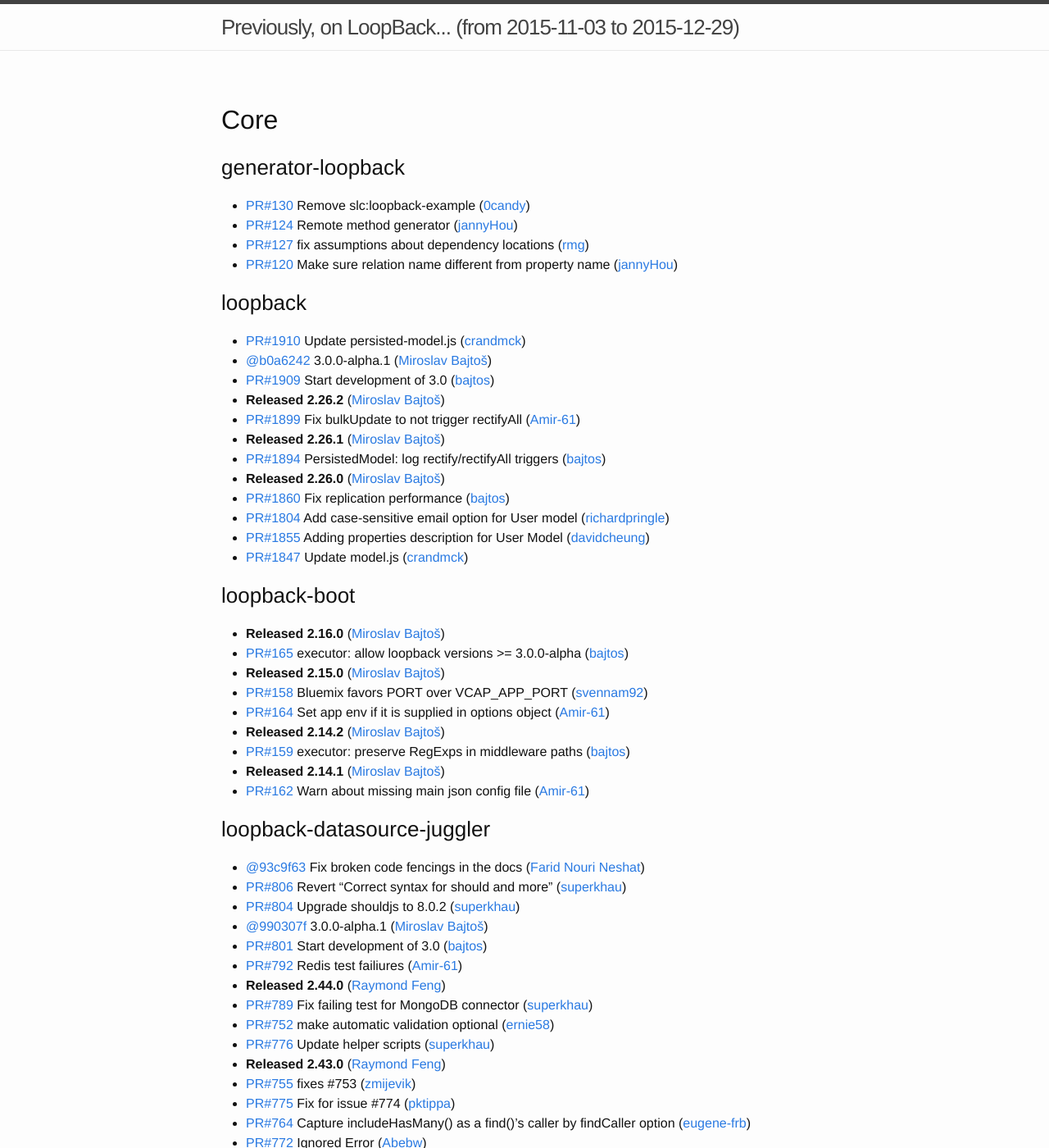
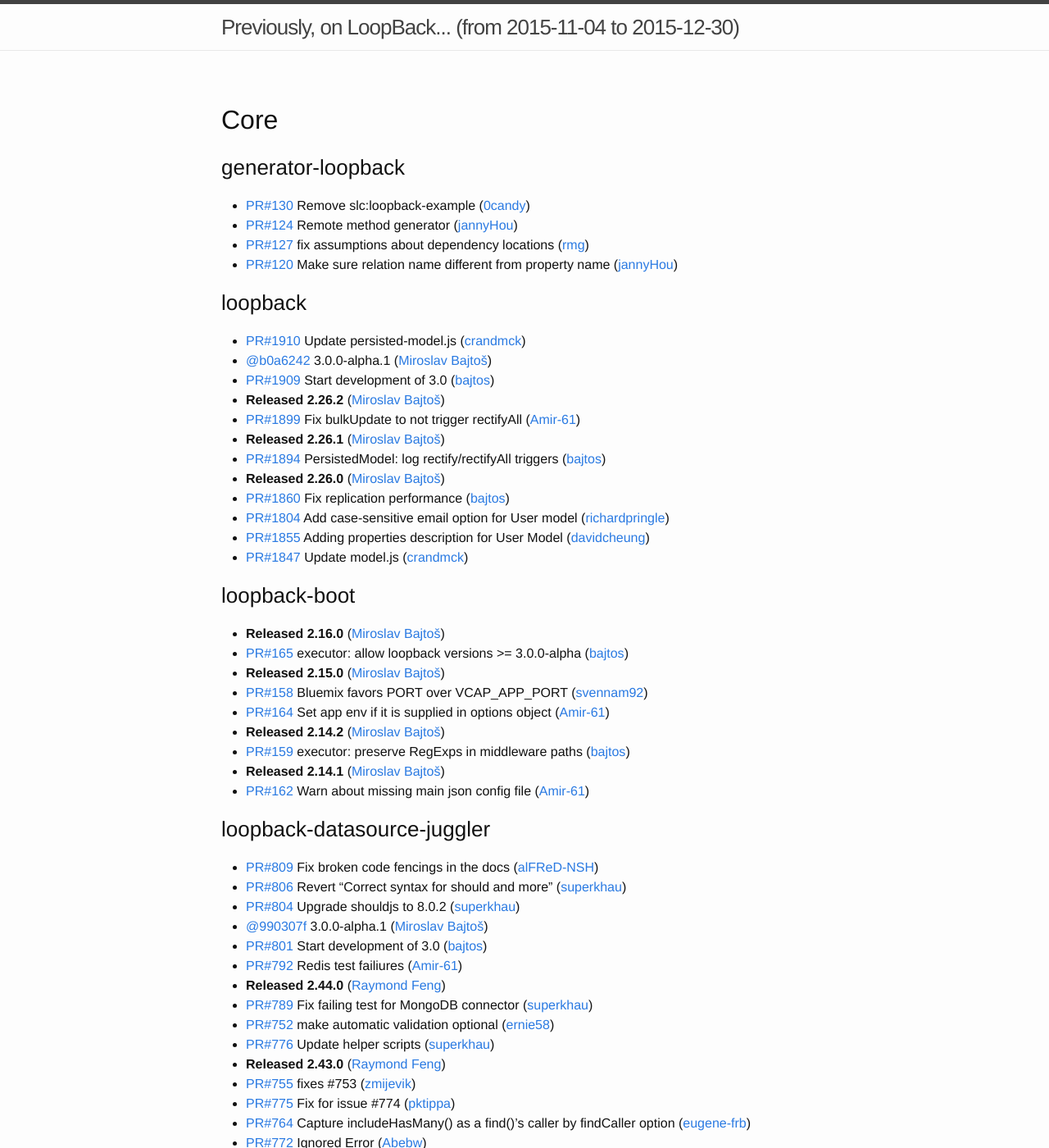
Before and after one commit to strongloop/loopback, a Jekyll site: the page built from index.md, in a window 1280 px wide and 1400 px high. Shown: the whole window at 82% size. Built offline with Jekyll 4.4.1, drawn with Linux system fonts in a browser that asks for light colours.

Commit message:
Update changelog

```diff
--- a/index.md
+++ b/index.md
@@ -1,6 +1,6 @@
 ---
 layout: page
-since: (from 2015-11-03 to 2015-12-29)
+since: (from 2015-11-04 to 2015-12-30)
 ---
 
 ## Core
@@ -40,7 +40,7 @@
 
 
 ### loopback-datasource-juggler
- * [@93c9f63](https://github.com/strongloop/loopback-datasource-juggler/commit/93c9f63b0dce104fbc67daf6049af2004c42d3c4) Fix broken code fencings in the docs ([Farid Nouri Neshat](https://github.com/alFReD-NSH))
+ * [PR#809](https://github.com/strongloop/loopback-datasource-juggler/pull/809) Fix broken code fencings in the docs ([alFReD-NSH](https://github.com/alFReD-NSH))
  * [PR#806](https://github.com/strongloop/loopback-datasource-juggler/pull/806) Revert "Correct syntax for should and more" ([superkhau](https://github.com/superkhau))
  * [PR#804](https://github.com/strongloop/loopback-datasource-juggler/pull/804) Upgrade shouldjs to 8.0.2 ([superkhau](https://github.com/superkhau))
  * [@990307f](https://github.com/strongloop/loopback-datasource-juggler/commit/990307f3d5a5b08a49ae88b505205384312daec0) 3.0.0-alpha.1 ([Miroslav Bajtoš](https://github.com/bajtos))
```
